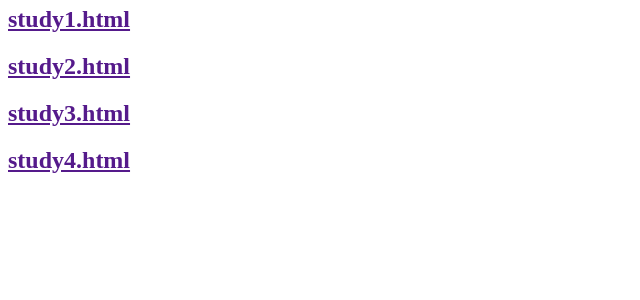
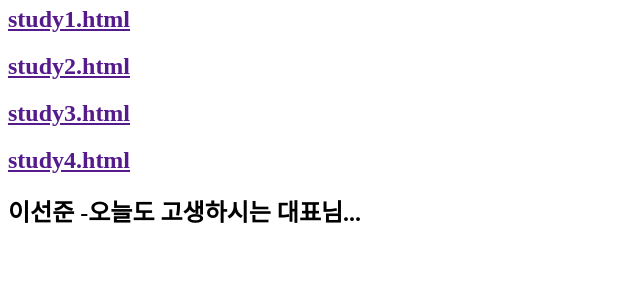
Before and after one commit to jung4476700/heroku, a Django app: page / in a window 1280 px wide. Shown: the part 287-587 px from the top of the page, without its empty margins (0-640 px from the left). Run offline with Django 3.2, Linux system fonts and the light colour scheme.

Commit message:
home.html 이선준 아무말

```diff
--- a/study/templates/home.html
+++ b/study/templates/home.html
@@ -14,4 +14,6 @@
     <h2><a href>study2.html</a></h2>
     <h2><a href>study3.html</a></h2>
     <h2><a href>study4.html</a></h2>
+
+    <h2>이선준 -오늘도 고생하시는 대표님...</h2>
 </div>
```
